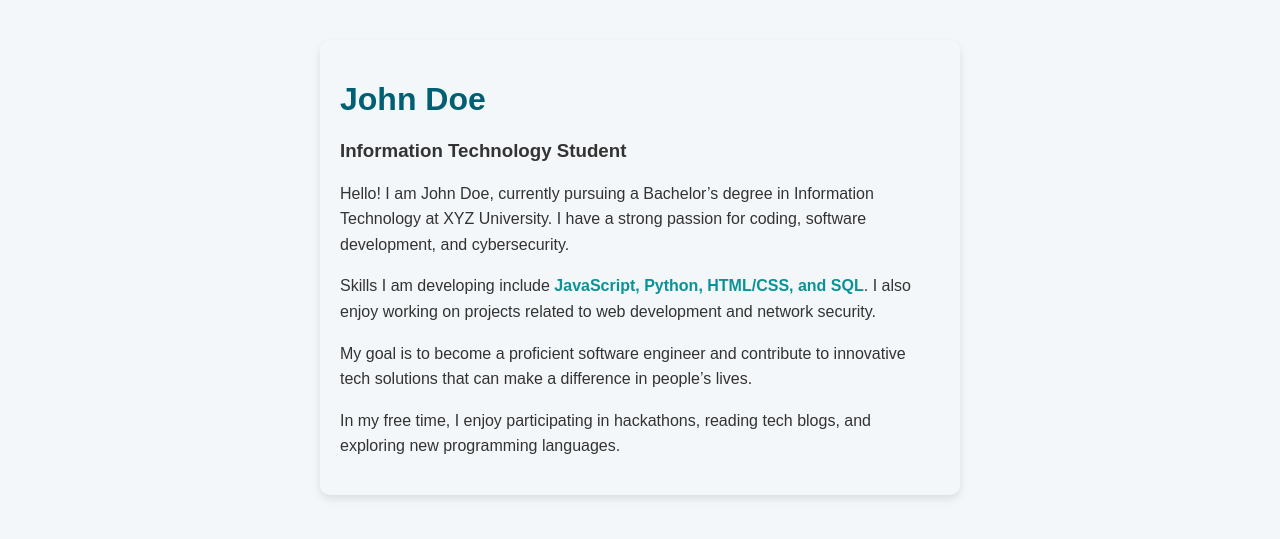
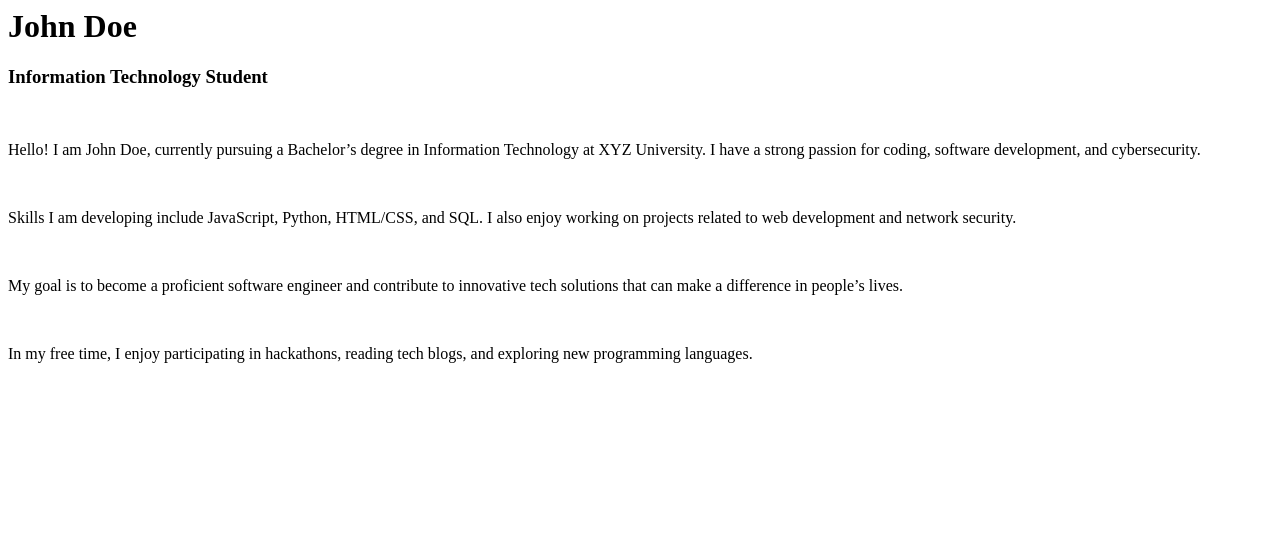
Before and after one commit to TeJa84625/3d-models, a plain HTML site: page test.html in a window 1280 px wide. Drawn offline with Linux system fonts and the light colour scheme.

Commit message:
Update test.html

```diff
--- a/test.html
+++ b/test.html
@@ -1,42 +1,16 @@
-<!DOCTYPE html>
-<html lang="en">
+<html>
 <head>
-  <meta charset="UTF-8" />
-  <meta name="viewport" content="width=device-width, initial-scale=1" />
-  <title>IT Student Bio</title>
-  <style>
-    body {
-      font-family: Arial, sans-serif;
-      background-color: #f4f7f9;
-      color: #333;
-      max-width: 600px;
-      margin: 40px auto;
-      padding: 20px;
-      border-radius: 10px;
-      box-shadow: 0 4px 8px rgba(0,0,0,0.1);
-    }
-    h1 {
-      color: #005f73;
-    }
-    p {
-      line-height: 1.6;
-    }
-    .highlight {
-      color: #0a9396;
-      font-weight: bold;
-    }
-  </style>
 </head>
 <body>
   <h1>John Doe</h1>
   <h3>Information Technology Student</h3>
-
+  <br>
   <p>Hello! I am John Doe, currently pursuing a Bachelor’s degree in Information Technology at XYZ University. I have a strong passion for coding, software development, and cybersecurity.</p>
-
+  <br>
   <p>Skills I am developing include <span class="highlight">JavaScript, Python, HTML/CSS, and SQL</span>. I also enjoy working on projects related to web development and network security.</p>
-
+  <br>
   <p>My goal is to become a proficient software engineer and contribute to innovative tech solutions that can make a difference in people’s lives.</p>
-
+  <br>
   <p>In my free time, I enjoy participating in hackathons, reading tech blogs, and exploring new programming languages.</p>
 </body>
 </html>
```
